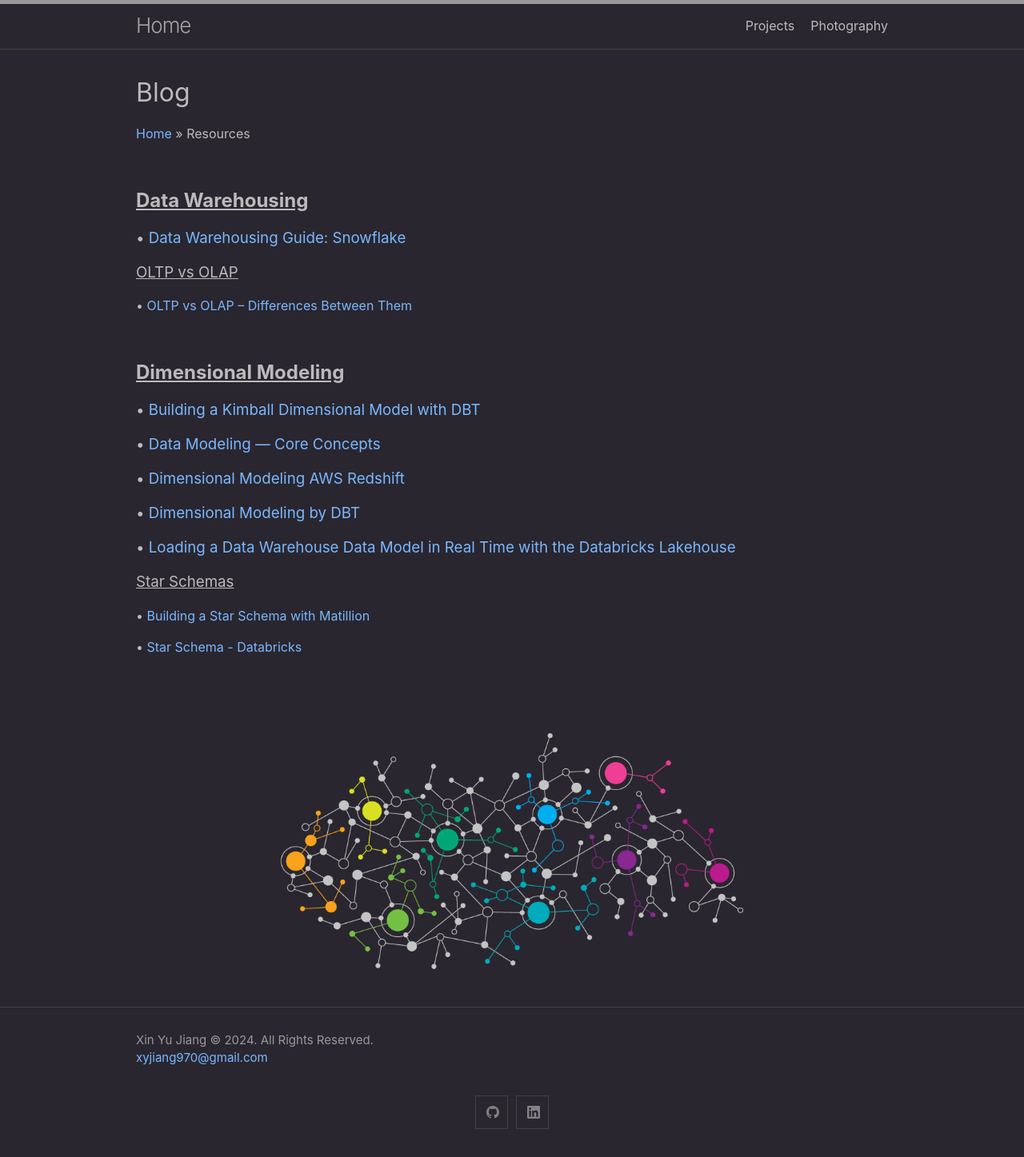
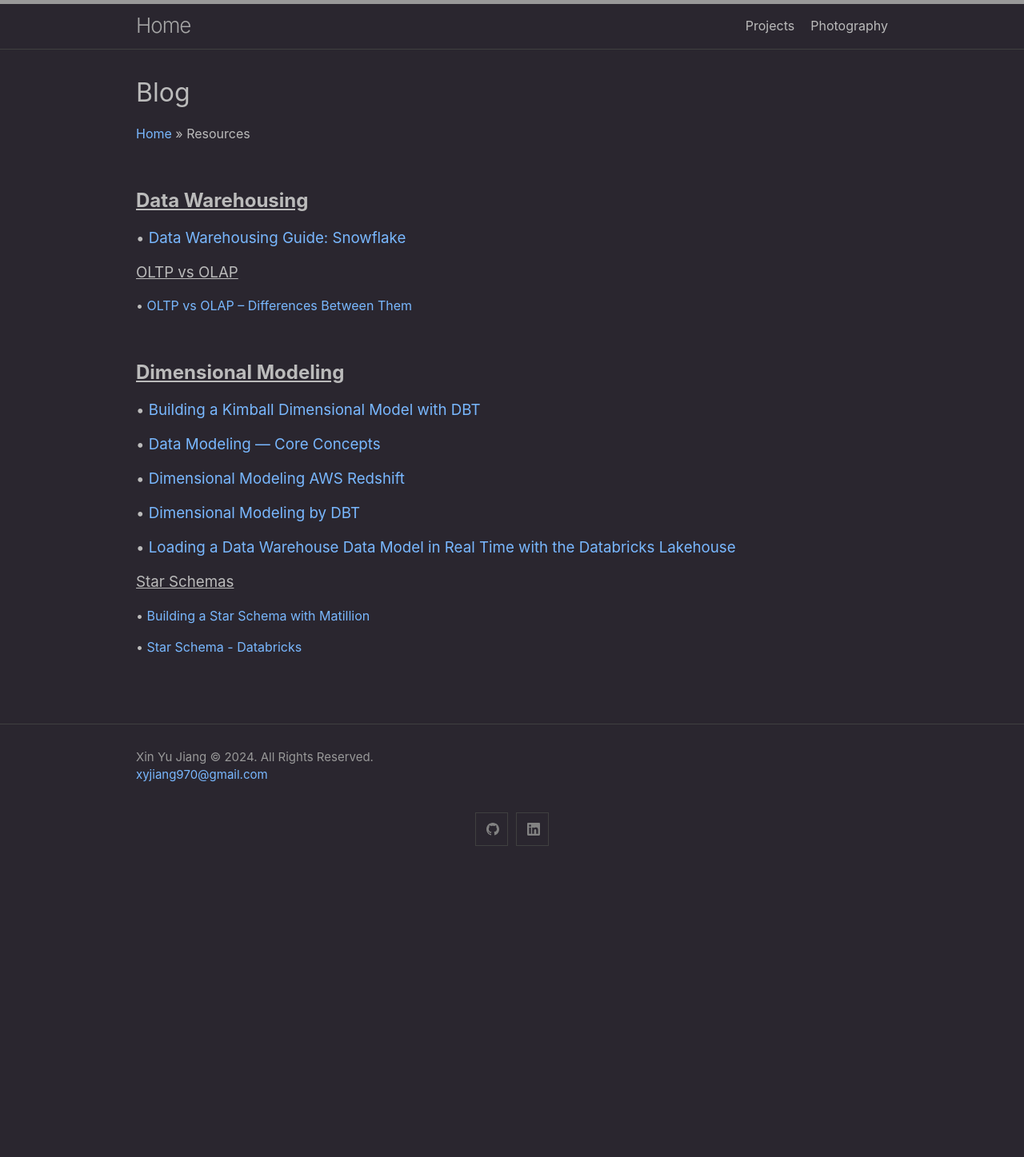
Before and after one commit to xyjiang970/xyjiang970.github.io, a Jekyll site: the page built from resources/resources.md, in a window 1280 px wide. Shown: the whole page at 80% size. Built offline with Jekyll 4.4.1, drawn with Linux system fonts in a browser that asks for light colours; after the commit the page ends 1093 px from its top, so only the background shows below that.

Commit message:
general updates

```diff
--- a/_includes/custom-head.html
+++ b/_includes/custom-head.html
@@ -7,6 +7,7 @@
 
 <!-- <link rel="icon" type="image/x-icon" href="../images/favicon.svg"> -->
 <!-- <link rel="icon" type="image/x-icon" href="../images/favicon-32x32.png"> -->
-<link rel="icon" type="image/x-icon" href="/images/favicon-32x32.png">
+<!-- <link rel="icon" type="image/x-icon" href="/images/favicon-32x32.png"> -->
+<link rel="icon" type="image/x-icon" href="/images/jason-favicon-32x32.png">
 <meta property="og:image" type="image/jpeg" content="../images/social-preview_img.jpg"/>
 <meta name="robots" content="nofollow, noarchive">
--- a/resources/resources.md
+++ b/resources/resources.md
@@ -46,7 +46,3 @@
 </H4>
 
 <br>
-
-<br>
-
-<img src="/images/pretty.png" alt="blog_page_image" width="600">
```
Also changed, not shown: index.md (+1 -1 lines), images/jason-favicon-32x32.png (added), images/jason.jpeg (added).
